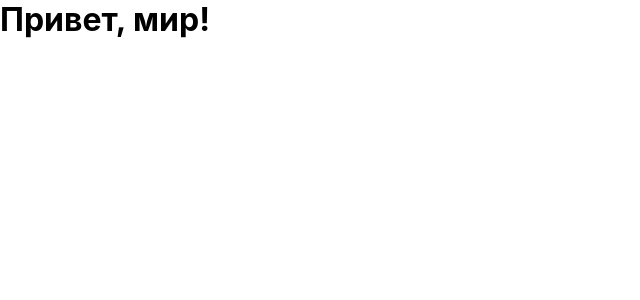
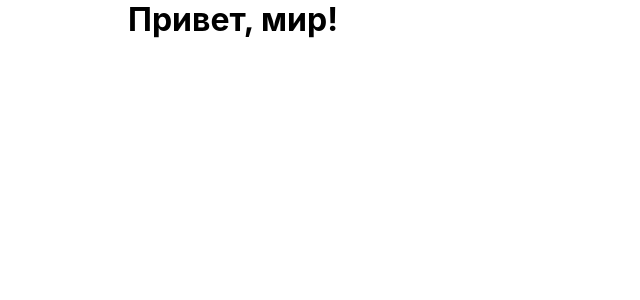
Before and after one commit to Shahimat/react-redux-todolist, a React (Create React App) app: page / in a window 1280 px wide. Shown: the top 300 px of the page, without its empty margins (0-640 px from the left). Built offline with nearby package versions, Linux system fonts and the light colour scheme.

Commit message:
feat[ui]: added wrapper

```diff
--- a/src/App.js
+++ b/src/App.js
@@ -1,9 +1,12 @@
 import React from 'react';
 import './App.css';
+import Wrapper from './components/wrapper/Wrapper';
 
 function App() {
   return (
-    <h1>Привет, мир!</h1>
+    <Wrapper>
+      <h1>Привет, мир!</h1>
+    </Wrapper>
   );
 }
 
--- /dev/null
+++ b/src/components/wrapper/Wrapper.css
@@ -0,0 +1,4 @@
+.wrapper {
+  margin: 0 auto;
+  width: 1024px;
+}
--- /dev/null
+++ b/src/components/wrapper/Wrapper.js
@@ -0,0 +1,12 @@
+import React from 'react';
+import './Wrapper.css';
+
+function App(props) {
+  return (
+    <div className='wrapper'>
+      {props.children}
+    </div>
+  );
+}
+
+export default App;
```
